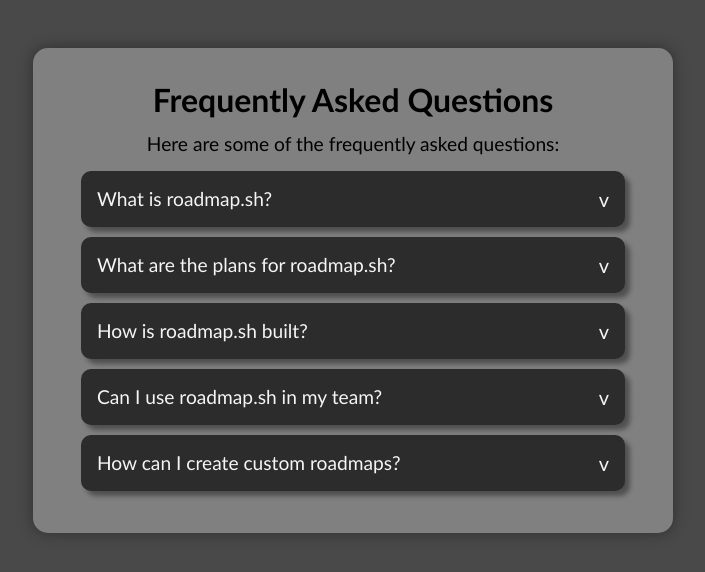
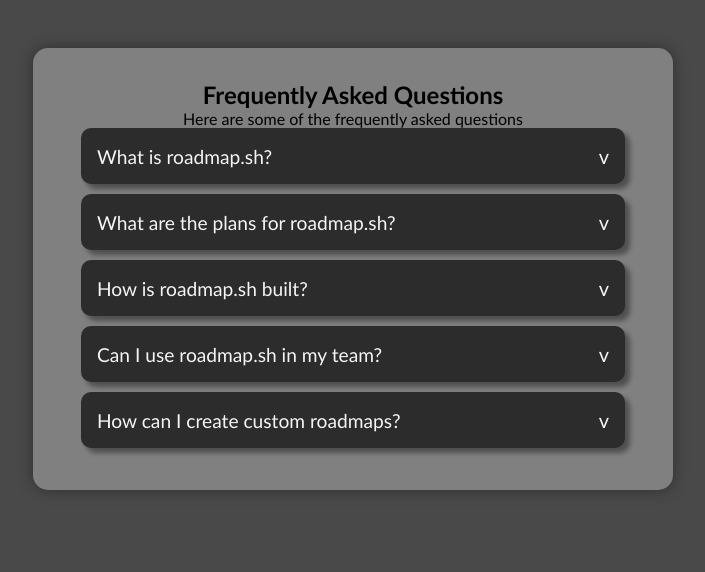
Before and after one commit to guzovsky/Accordion-Project, a plain HTML site: page index.html in a window 1280 px wide. Shown: the whole page, without its empty margins (287-992 px from the left). Drawn offline with Linux system fonts and the light colour scheme.

Commit message:
index.html

```diff
--- a/index.html
+++ b/index.html
@@ -4,45 +4,33 @@
     <meta charset="UTF-8">
     <meta name="viewport" content="width=device-width, initial-scale=1.0">
     <title>Accordion Project</title>
-
     <link rel="stylesheet" href="styles.css">
 </head>
 <body>
+    <main class="container">
+        <section class="title-container">
+            <h2>Frequently Asked Questions</h2>
+            <p>Here are some of the frequently asked questions</p>
+        </section>
 
-    <div class="container">
+        <section class="questions-container">
+            <div class="question"><p>What is roadmap.sh?</p><span class="arrow">v</span></div>
+            <div class="answer hidden">roadmap.sh is a community effort to create learning paths, guides, project ideas, and other similar content to help developers grow in their careers.</div>
 
-        <!-- Main title of the FAQ section -->
-        <header class="title">
-            <h1>Frequently Asked Questions</h1>
-        </header>
+            <div class="question"><p>What are the plans for roadmap.sh?</p><span class="arrow">v</span></div>
+            <div class="answer hidden">We plan to add more roadmaps, interactive tools, and team features.</div>
 
-        <!-- Description text for the FAQ section -->
-        <div class="description">
-            <p>Here are some of the frequently asked questions:</p>
-        </div>
+            <div class="question"><p>How is roadmap.sh built?</p><span class="arrow">v</span></div>
+            <div class="answer hidden">It is built using open-source technologies like React, Node.js, and others.</div>
 
-        <!-- Container for all the FAQ questions and answers -->
-        <main class="questions-container">
-            <!-- Each question is clickable, toggles the visibility of the associated answer -->
-            <div class="question">What is roadmap.sh? <span class="arrow">v</span></div>
-            <div class="answer">roadmap.sh is a community effort to create learning paths, guides, project ideas, and other similar content to help developers grow in their careers.</div>
+            <div class="question"><p>Can I use roadmap.sh in my team?</p><span class="arrow">v</span></div>
+            <div class="answer hidden">Yes! It's a great resource to structure learning paths for team members.</div>
 
-            <div class="question">What are the plans for roadmap.sh? <span class="arrow">v</span></div>
-            <div class="answer">We plan to add more roadmaps, interactive tools, and team features.</div>
+            <div class="question"><p>How can I create custom roadmaps?</p><span class="arrow">v</span></div>
+            <div class="answer hidden">You can sign in and use our roadmap builder to create and share custom paths.</div>
+        </section>
 
-            <div class="question">How is roadmap.sh built? <span class="arrow">v</span></div>
-            <div class="answer">It is built using open-source technologies like React, Node.js, and others.</div>
-
-            <div class="question">Can I use roadmap.sh in my team? <span class="arrow">v</span></div>
-            <div class="answer">Yes! It's a great resource to structure learning paths for team members.</div>
-
-            <div class="question">How can I create custom roadmaps? <span class="arrow">v</span></div>
-            <div class="answer">You can sign in and use our roadmap builder to create and share custom paths.</div>
-
-        </main>
-
-    </div>
-
+    </main>
     <script src="script.js"></script>
 </body>
 </html>
```
